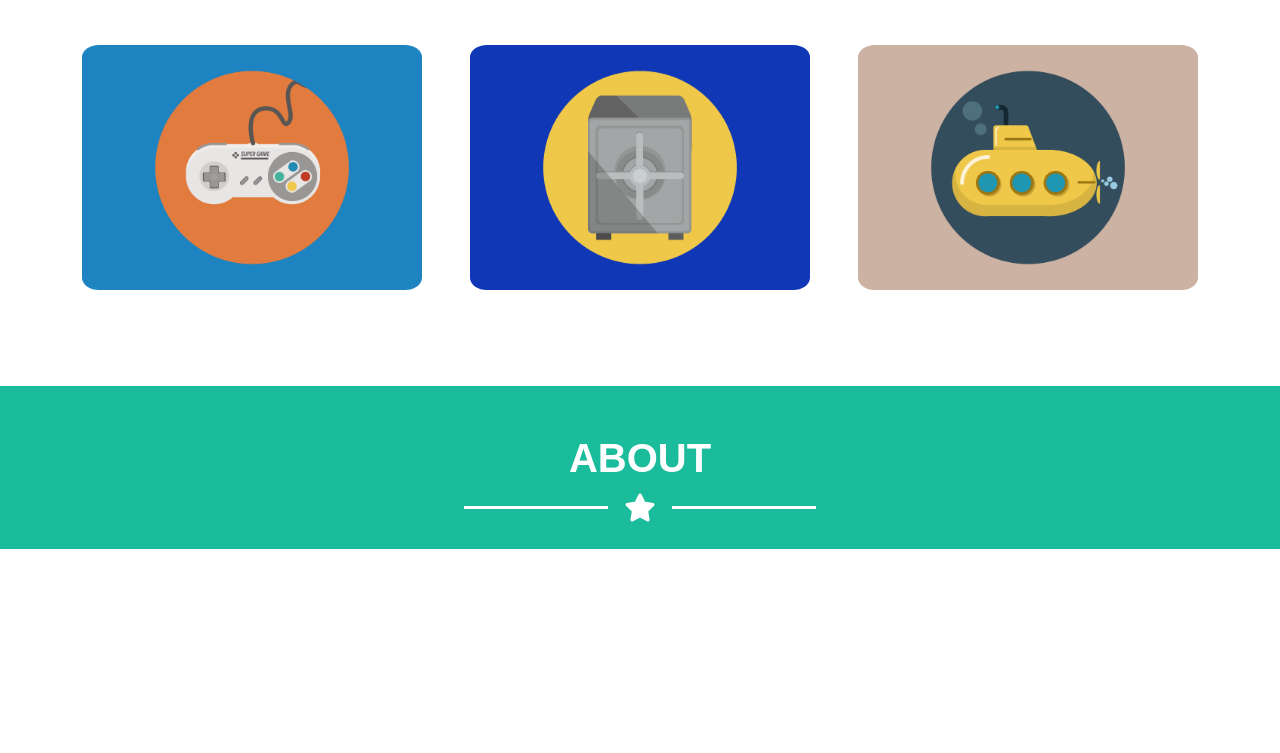
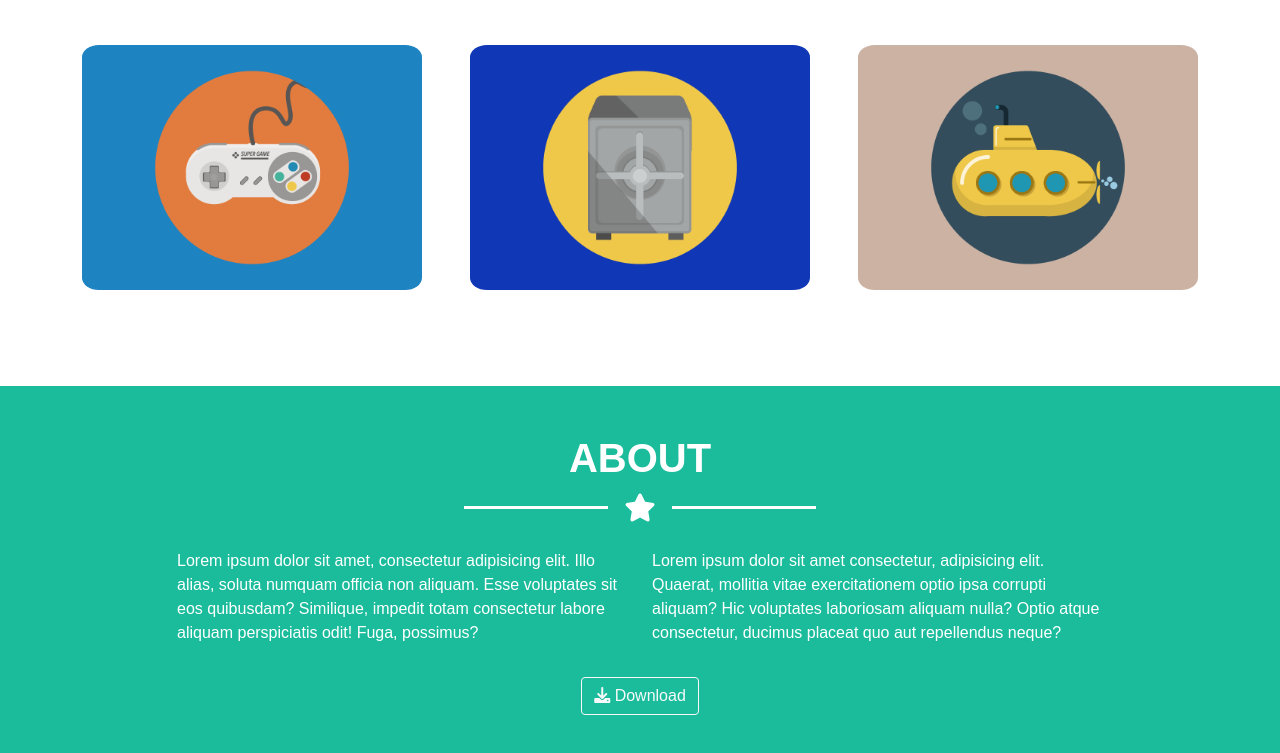
Before and after one commit to pater97/html-css-bootstrap-freelancer, a plain HTML site: page index.html in a window 1280 px wide. Shown: the part 933-1686 px from the top of the page. Before the commit the page ends 1482 px from the top, so only its background shows below. Drawn offline with nearby package versions, Linux system fonts and the light colour scheme.

Commit message:
about section complete

```diff
--- a/index.html
+++ b/index.html
@@ -47,7 +47,7 @@
     <!-- /navbar -->
     <main>
         <!-- contenitore con immagine di presentazione -->
-        <section id="first_part" class="container-fluid">
+        <section id="start" class="container-fluid">
             <div class="row justify-content-center">
                 <div class="col-lg-6 d-flex flex-column align-items-center text-white">
                     <img class="mt-5" src="./img/avatar.svg" alt="avatar">
@@ -62,7 +62,7 @@
             </div>
         </section>
         <!-- conclusa sezione hero image -->
-        <section id="second_part" class="container-fluid">
+        <section id="portfolio" class="container-fluid">
             <div class="container">
                 <div class="row mt-5">
                     <div class="col-12 align-items-center d-flex flex-column ">
@@ -97,7 +97,7 @@
             </div>
         </section>
         <!-- conclusa sezione portfolio  -->
-        <section id="third_part" class="container-fluid">
+        <section id="about" class="container-fluid">
             <div class="container text-white">
                 <div class="row justify-content-center mt-5 pt-5">
                     <div class="col-12 align-items-center d-flex flex-column ">
@@ -110,11 +110,23 @@
                     </div>
                 </div>
                 <div class="row justify-content-center">
-                    <div class="col-sm-5"></div>
-                    <div class="col-sm-5"></div>
+                    <div class="col-sm-5">
+                        <p>Lorem ipsum dolor sit amet, consectetur adipisicing elit. Illo alias, soluta numquam officia
+                            non aliquam. Esse voluptates sit eos quibusdam? Similique, impedit totam consectetur labore
+                            aliquam perspiciatis odit! Fuga, possimus?</p>
+                    </div>
+                    <div class="col-sm-5">
+                        <p>Lorem ipsum dolor sit amet consectetur, adipisicing elit. Quaerat, mollitia vitae
+                            exercitationem optio ipsa corrupti aliquam? Hic voluptates laboriosam aliquam nulla? Optio
+                            atque consectetur, ducimus placeat quo aut repellendus neque?</p>
+                    </div>
                 </div>
-                <div class="row justify-content-center">
-                    <div class="col-12"></div>
+                <div class="row">
+                    <div class="col-12 d-flex justify-content-center my-3 pb-5">
+                        <button type="button" class="btn btn-outline-light">
+                            <i class="fa fa-download" aria-hidden="true"></i> Download
+                        </button>
+                    </div>
                 </div>
             </div>
         </section>
--- a/style.css
+++ b/style.css
@@ -3,11 +3,11 @@ body{
     font-family:sans-serif;
 }
 /* parte 1 */
-#first_part img{
+#start img{
     width: 200px;
 }
 /* parte2 */
-#second_part img{
+#portfolio img{
     width: 100%;
     border-radius: 5%;
 }
@@ -24,10 +24,10 @@ body{
 header{
     background-color: #2C3E50;
 }
-#first_part,#third_part{
+#start,#about{
     background-color: #1ABC9C;
 }
 
-footer,#second_part hr{
+footer,#portfolio hr{
     background-color:#2C3E50 ;
 }
```
